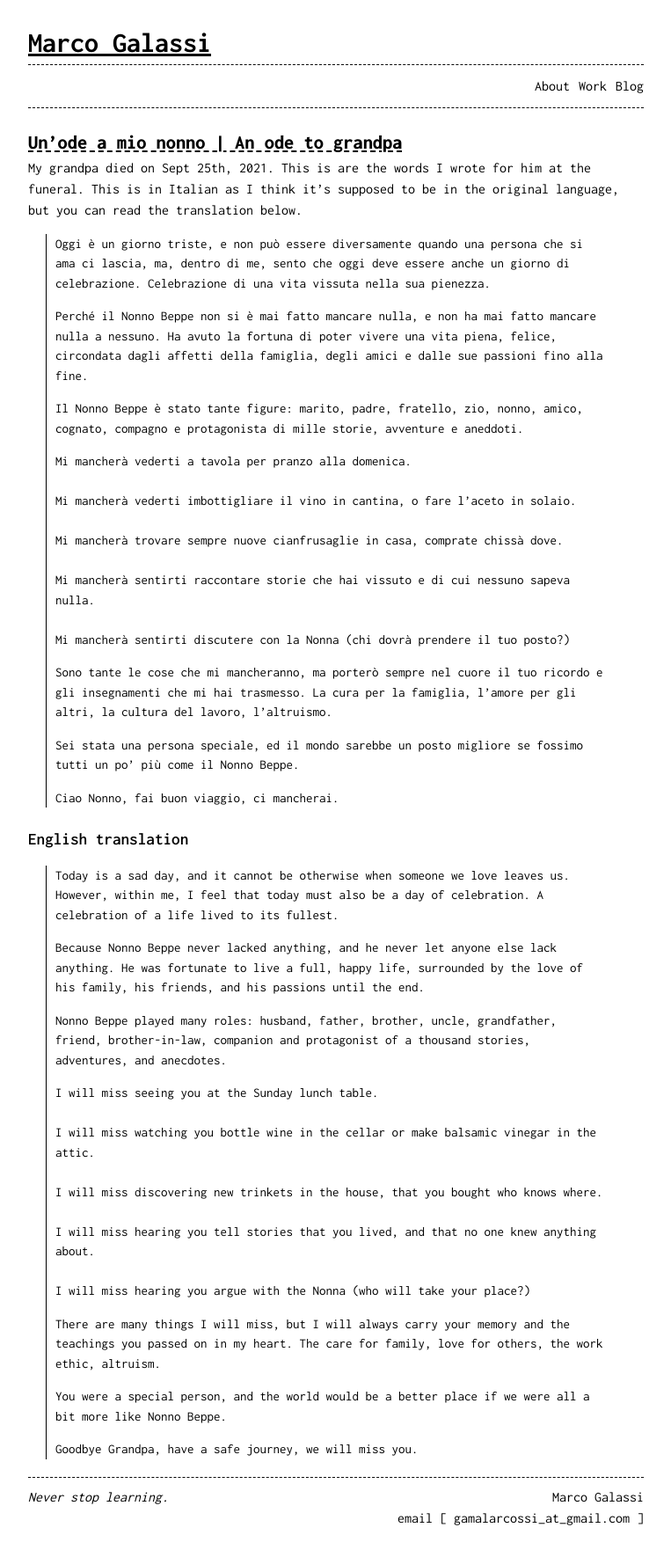
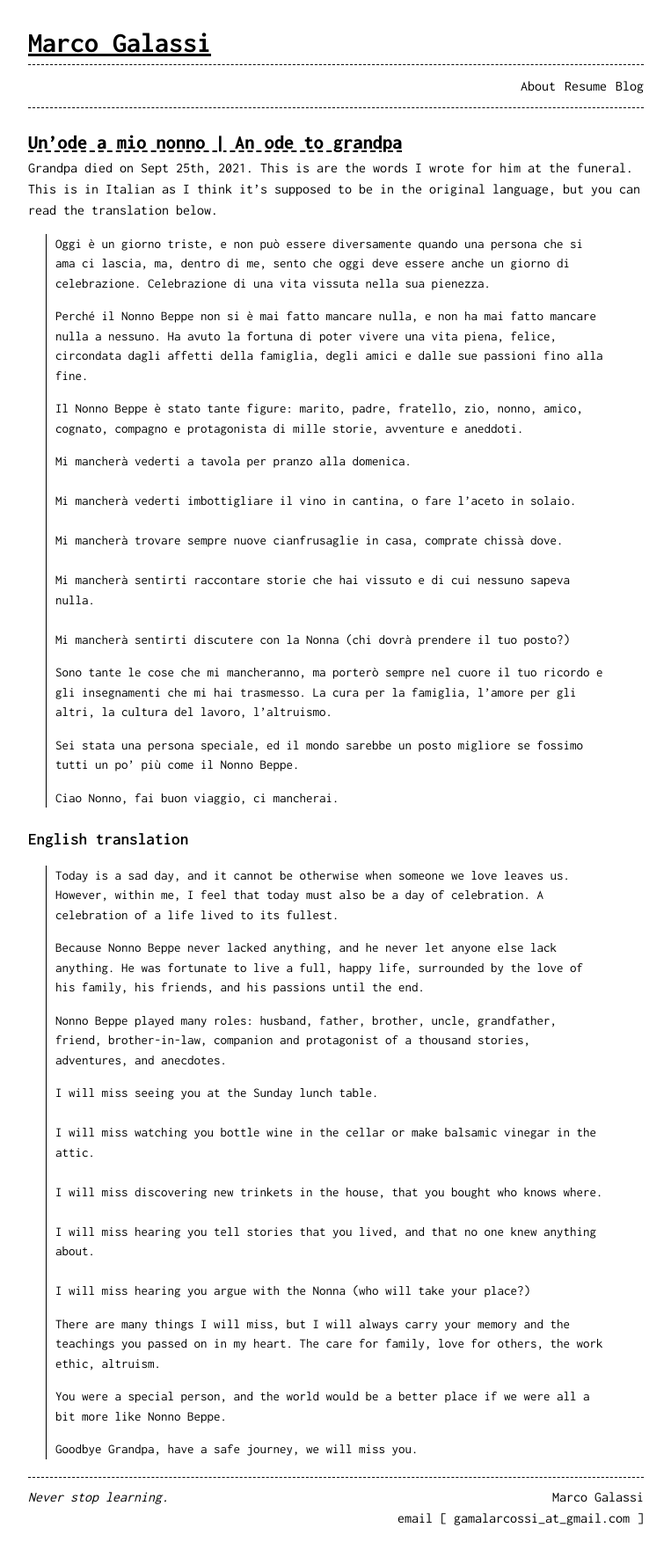
Before and after one commit to officer-rosmarino/officer-rosmarino.github.io, a Jekyll site: the page built from _posts/2024-01-10-grandpa.markdown, in a window 1280 px wide. Shown: the whole page at 88% size, without its empty margins (258-1021 px from the left). Built offline with Jekyll 4.4.1, drawn with Linux system fonts in a browser that asks for light colours.

Commit message:
Improvementsç change work to resume, add styles

```diff
--- a/_config.yml
+++ b/_config.yml
@@ -39,7 +39,7 @@ author:
       personal: gamalarcossi_at_gmail.com
 header_pages:
   - about.md
-  - work.md
+  - resume.md
   - blog.md
 message: Never stop learning.
 
--- a/_posts/2024-01-10-grandpa.markdown
+++ b/_posts/2024-01-10-grandpa.markdown
@@ -8,7 +8,7 @@ tags: grandpa family
 
 ## Un'ode a mio nonno | An ode to grandpa
 
-My grandpa died on Sept 25th, 2021. This is are the words I wrote for him at the funeral. This is in Italian as I think it's supposed to be in the original language, but you can read the translation below.
+Grandpa died on Sept 25th, 2021. This is are the words I wrote for him at the funeral. This is in Italian as I think it's supposed to be in the original language, but you can read the translation below.
 
 > Oggi è un giorno triste, e non può essere diversamente quando una persona che si ama ci lascia, ma, dentro di me, sento che oggi deve essere anche un giorno di celebrazione. Celebrazione di una vita vissuta nella sua pienezza.
 >
--- a/_sass/_personal.scss
+++ b/_sass/_personal.scss
@@ -29,4 +29,5 @@
   --code-color-16: #1e90ff;
   --code-color-17: #800000;
   --code-color-18: #bbbbbb;
+  --inline-code-color: #c7254e;
 }
--- a/_sass/base.scss
+++ b/_sass/base.scss
@@ -292,7 +292,7 @@ pre {
 
 p code {
     background-color: #f4f4f4;
-    color: #c7254e;
+    color: var(--inline-code-color);
     font-size: $code-font-size * 0.95;
     padding: 2px 4px;
 }
```
Also changed, not shown: resume.md (added, +62 -0 lines), test.md (+1 -1 lines), work.md (deleted, +0 -51 lines).
